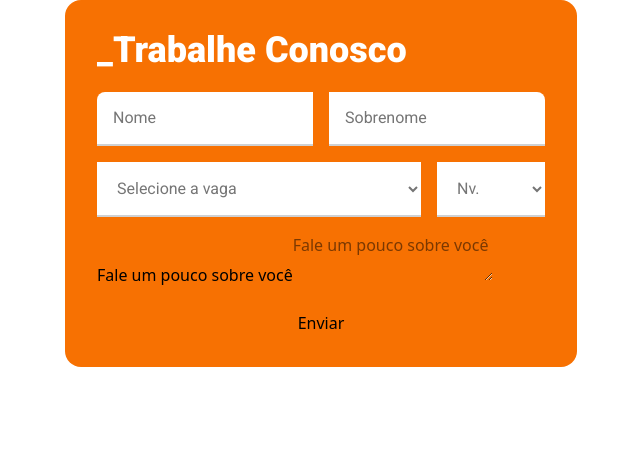
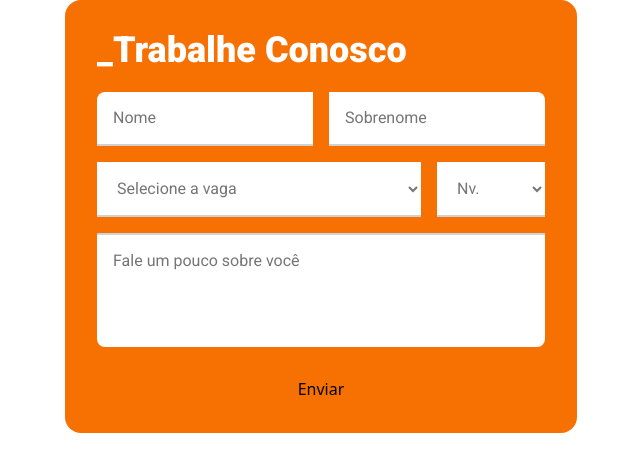
Before and after one commit to allangdasilva/challenge-react-itau, a React (Vite) app: page / in a window 1280 px wide. Shown: the top 472 px of the page, without its empty margins (319-959 px from the left). Built offline with nearby package versions, Linux system fonts and the light colour scheme.

Commit message:
Estilizar o componente TextareaField

```diff
--- a/src/ui/form-fields/TextareaField.tsx
+++ b/src/ui/form-fields/TextareaField.tsx
@@ -1,23 +1,31 @@
 import React from "react";
+
+interface TextareaFieldProps
+  extends React.TextareaHTMLAttributes<HTMLTextAreaElement> {
+  label: string;
+  name: string;
+  placeholder: string;
+  rounded?: string;
+}
 
 const TextareaField = ({
   label,
   name,
   placeholder,
+  rounded,
   ...props
-}: {
-  label: string;
-  name: string;
-  placeholder: string;
-}) => {
+}: TextareaFieldProps) => {
   return (
     <div>
-      <label htmlFor={name}>{label}</label>
+      <label className="sr-only" htmlFor={name}>
+        {label}
+      </label>
       <textarea
         {...props}
         name={name}
         id={name}
         placeholder={placeholder}
+        className={`${rounded} w-full p-4 font-body border-t-2 resize-none  text-dark border-disabled bg-light placeholder:font-body placeholder:text-placeholder focus:border-secondary focus:outline-none`}
       ></textarea>
     </div>
   );
--- a/src/ui/forms/InterviewForm.tsx
+++ b/src/ui/forms/InterviewForm.tsx
@@ -48,6 +48,9 @@ const InterviewForm = () => {
           label="Fale um pouco sobre você"
           name="about-yourself"
           placeholder="Fale um pouco sobre você"
+          rounded="rounded-b-lg"
+          rows={4}
+          maxLength={255}
         />
       </div>
 
```
